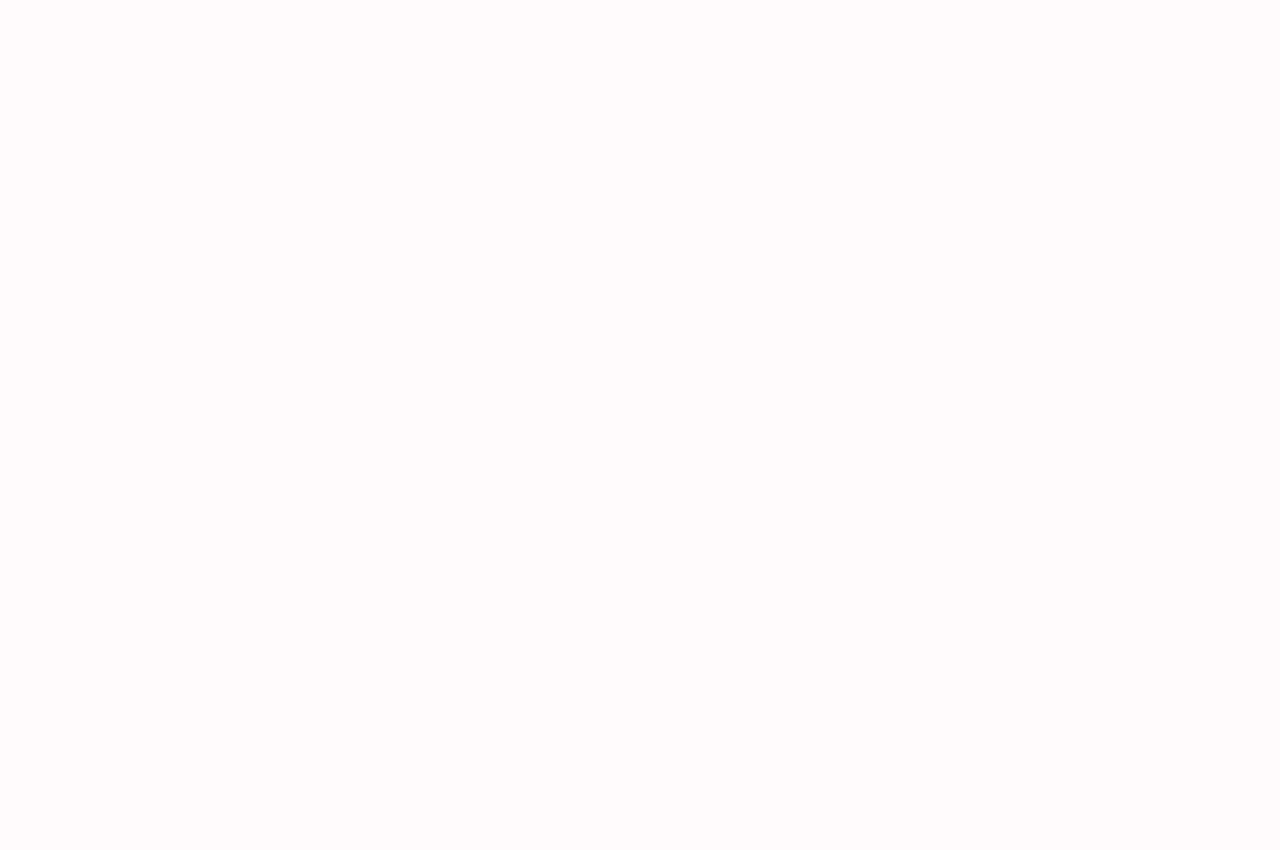
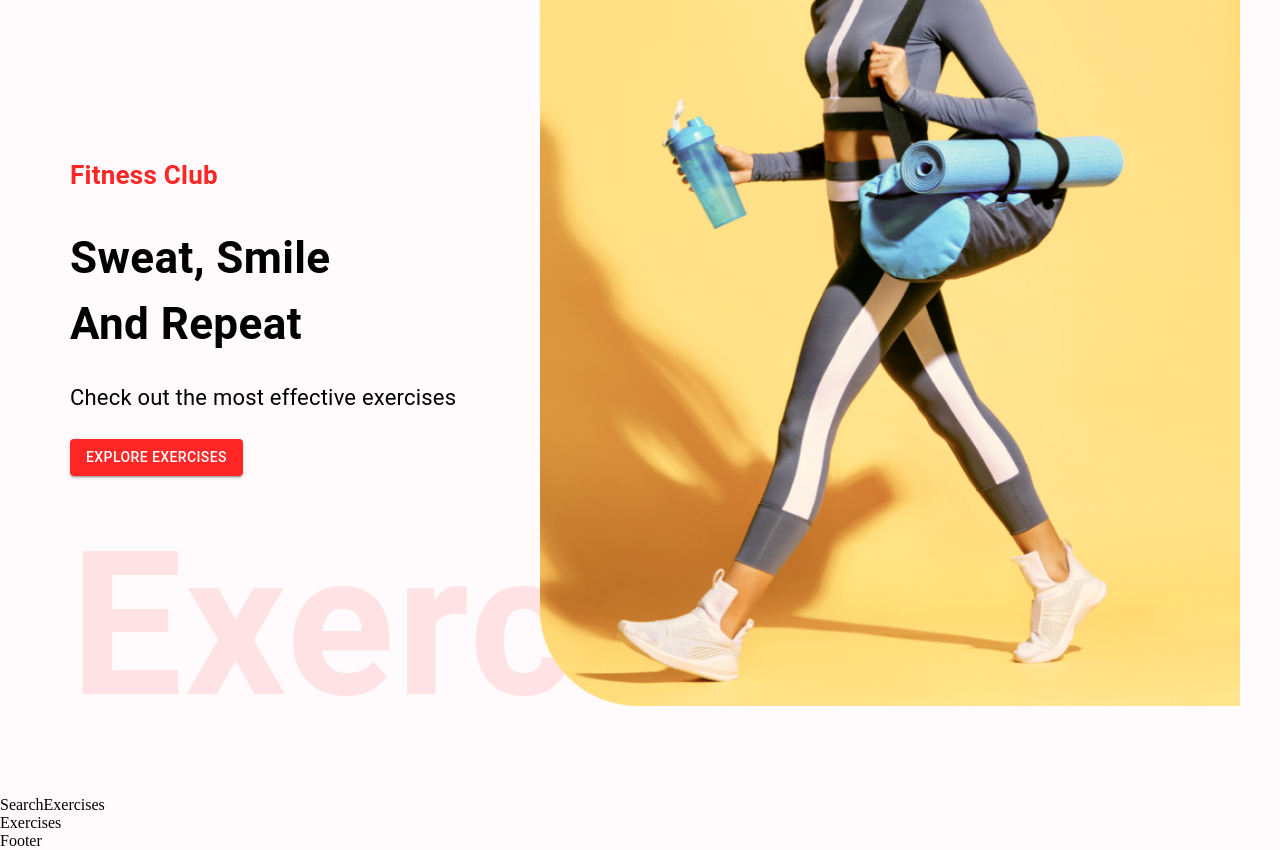
Before and after one commit to luongvilam123/workout-excercise, a React (Create React App) app: page / in a window 1280 px wide. Shown: the part 160-1010 px from the top of the page. Before the commit the page ends 800 px from the top, so only its background shows below. Built offline with nearby package versions, Linux system fonts and the light colour scheme.

Commit message:
Done Hero Banner

```diff
--- /dev/null
+++ b/src/components/Exercises.js
@@ -0,0 +1,9 @@
+import React from 'react'
+
+const Exercises = () => {
+  return (
+    <div>Exercises</div>
+  )
+}
+
+export default Exercises
--- /dev/null
+++ b/src/components/HeroBanner.js
@@ -0,0 +1,31 @@
+import React from "react";
+import { Box, Button, Stack, Typography } from "@mui/material";
+import HeroBannerImage from '../assets/images/banner.png'
+import "../App.css"
+import { fontSize } from "@mui/system";
+
+const HeroBanner = () => {
+  return (
+    <Box sx={{ mt: { lg: "212px", xs: "70px" }, ml: { sm: "50px" } }} position='relative' p='20px'>
+      <Typography color="#FF2625" fontWeight="600" fontSize="26px">
+        Fitness Club
+      </Typography>
+      <Typography fontWeight={700} sx={{fontSize:{ lg:'44px', xs:'40px'}}} mb='23px' mt='30px'>
+        Sweat, Smile <br/> And Repeat
+      </Typography>
+      <Typography fontSize='22px' lineHeight='35px' mb={3}>
+        Check out the most effective exercises
+      </Typography>
+      <Button variant="contained" color="error" href="#exercises" sx={{backgroundColor:'#ff2625'}}> Explore Exercises</Button>
+      <Typography fontWeight={600} color='#FF2625' sx={{
+        opacity:0.1,
+        display:{lg:'block', xs:'none'}
+      }}
+      fontSize='200px'> Exercise</Typography>
+
+      <img src={HeroBannerImage} alt="banner" className="hero-banner-img"/>
+    </Box>
+  );
+};
+
+export default HeroBanner;
--- /dev/null
+++ b/src/components/SearchExercises.js
@@ -0,0 +1,9 @@
+import React from 'react'
+
+const SearchExercises = () => {
+  return (
+    <div>SearchExercises</div>
+  )
+}
+
+export default SearchExercises
--- a/src/pages/Home.js
+++ b/src/pages/Home.js
@@ -1,8 +1,16 @@
-import React from 'react'
+import React, {useState} from 'react';
+import { Box } from '@mui/system';
+import HeroBanner from '../components/HeroBanner'
+import SearchExercises from '../components/SearchExercises'
+import Exercises from '../components/Exercises'
 
 const Home = () => {
   return (
-    <div>Home</div>
+    <Box>
+      <HeroBanner/>
+      <SearchExercises/>
+      <Exercises/>
+    </Box>
   )
 }
 
```
